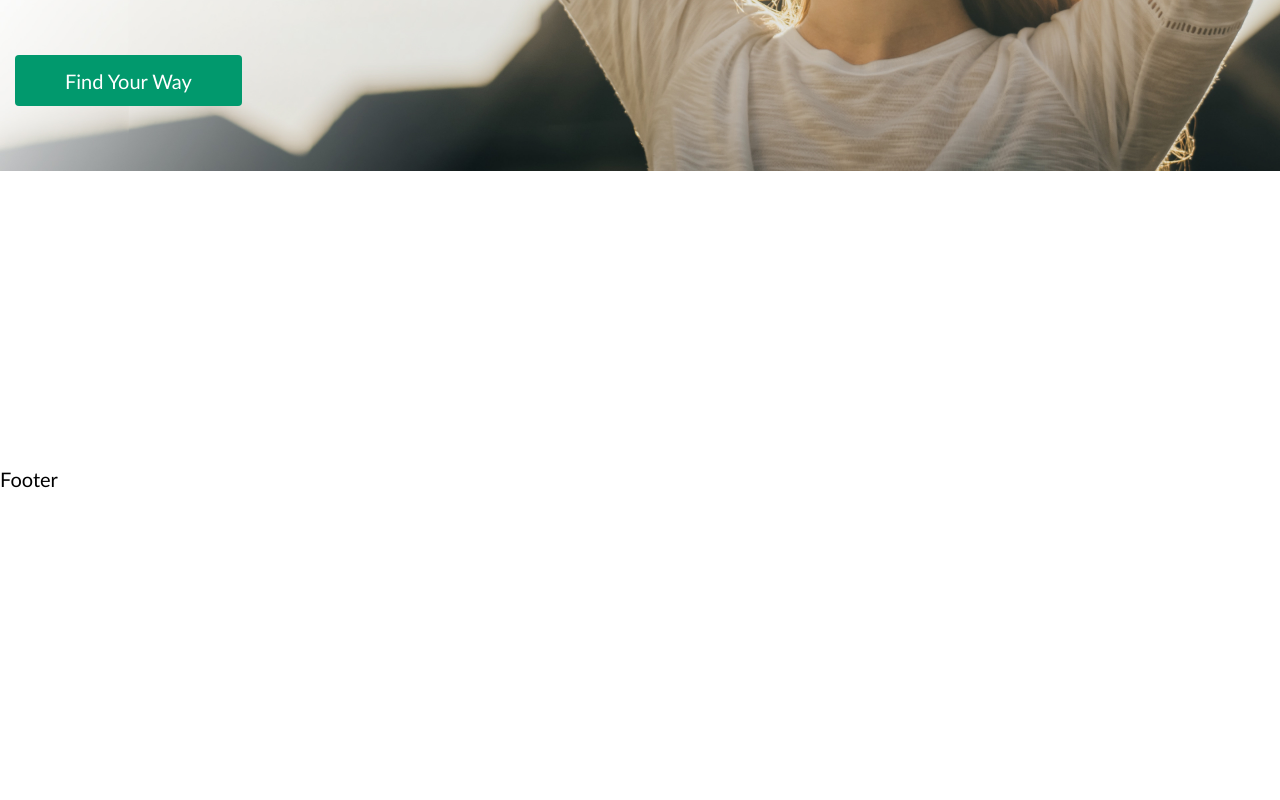
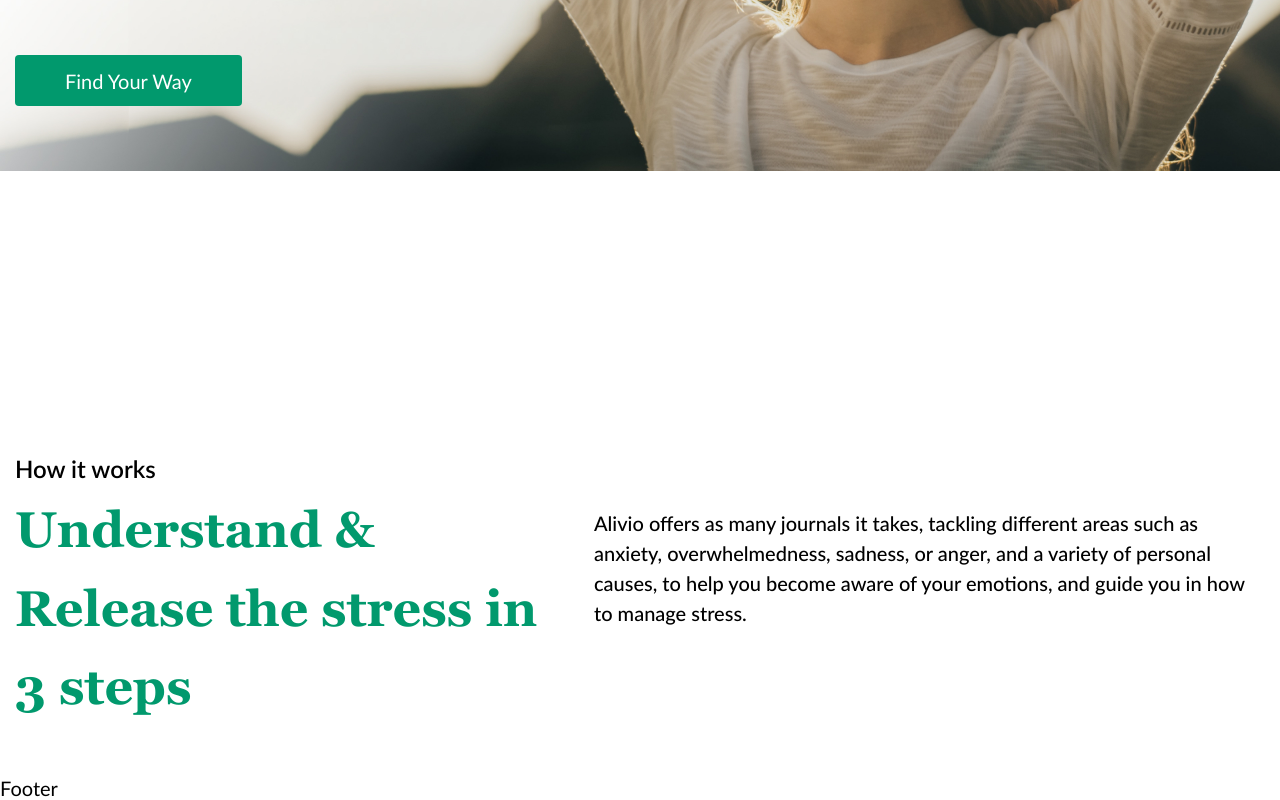
Before and after one commit to dudkinsa/react-alivio-landing-page, a React (Create React App) app: page / in a window 1280 px wide. Shown: the part 512-1312 px from the top of the page. Before the commit the page ends 1003 px from the top, so only its background shows below. Built offline with nearby package versions, Linux system fonts and the light colour scheme.

Commit message:
create "How it works"

```diff
--- a/src/App.js
+++ b/src/App.js
@@ -9,22 +9,22 @@ import Solution from './Pages/Solution/Solution';
 import Community from './Pages/Community/Community';
 import Pricing from './Pages/Pricing/Pricing';
 import Auth from './Pages/Auth/Auth';
+import HowItWorks from './Layout/HowItWorks/HowItWorks';
 
 function App() {
   return (
     <div className="App">
       <Router>
         <Header />
-
         <Routes>
           <Route path="/" element={<Home />} />
-          <Route path="/why-alivio" element= {<WhyAlivio />} />
-          <Route path="/solution" element= {<Solution />} />
-          <Route path="/community" element= {<Community />} />
-          <Route path="/pricing" element= {<Pricing />} />
-          <Route path="/authorization" element= {<Auth />} />
-
+          <Route path="/why-alivio" element={<WhyAlivio />} />
+          <Route path="/solution" element={<Solution />} />
+          <Route path="/community" element={<Community />} />
+          <Route path="/pricing" element={<Pricing />} />
+          <Route path="/authorization" element={<Auth />} />
         </Routes>
+        <HowItWorks />
         <Footer />
       </Router>
     </div>
--- a/src/App.scss
+++ b/src/App.scss
@@ -33,6 +33,8 @@
     /* Home */
     --title-color: var(--green);
     --home-text: var(--gray);
+
+    --title-color: var(--green);
 }
 
 body,html{
--- /dev/null
+++ b/src/Layout/HowItWorks/HowItWorks.jsx
@@ -0,0 +1,31 @@
+import React from 'react';
+import './howItWorks.scss';
+
+const HowItWorks = () => {
+  return (
+    <div className="how-it-works">
+      <div className="container">
+        <div className="how-it-works__header">
+          <div className="how-it-works__header-head">
+            <h2 className="how-it-works__header-title">How it works</h2>
+            <h3 className="how-it-works__header-subtitle">
+              Understand & Release the stress in 3 steps
+            </h3>
+          </div>
+
+          <div className="how-it-works__header-content">
+            <p>
+              Alivio offers as many journals it takes, tackling different areas
+              such as anxiety, overwhelmedness, sadness, or anger, and a variety
+              of personal causes, to help you become aware of your emotions, and
+              guide you in how to manage stress.
+            </p>
+          </div>
+        </div>
+        <div className="how-it-works__steps"></div>
+      </div>
+    </div>
+  );
+};
+
+export default HowItWorks;
--- /dev/null
+++ b/src/Layout/HowItWorks/howItWorks.scss
@@ -0,0 +1,38 @@
+.how-it-works {
+  padding-top: 169px;
+  padding-bottom: 51px;
+
+  &__header {
+    display: flex;
+    justify-content: space-between;
+  }
+  &__header-head{
+    max-width: 584px;
+    margin-right: 30px;
+  }
+
+  &__header-title {
+    margin-bottom: 3px;
+    font-weight: 600;
+    font-size: 24px;
+    line-height: 157%;
+  }
+
+  &__header-subtitle {
+    font-weight: 700;
+    font-size: 50px;
+    line-height: 157%;
+    font-family: Georgia, serif;
+    color: var(--title-color);
+  }
+
+  &__header-content {
+    padding-top: 58px;
+    max-width: 671px;
+    line-height: 150%;
+    font-weight: 500;
+  }
+
+  &__steps {
+  }
+}
--- a/src/Pages/Home/Home.jsx
+++ b/src/Pages/Home/Home.jsx
@@ -1,6 +1,6 @@
 import React from 'react';
 import '../Home/home.scss';
-import homeBg from '../../assets/img/home-bg.jpg'
+import homeBg from '../../assets/img/home-bg.jpg';
 
 const Home = () => {
   return (
@@ -16,12 +16,14 @@ const Home = () => {
             </p>
           </div>
           <div className="home__btn">
-            <a className='btn btn-big' href="#!">Find Your Way</a>
+            <a className="btn btn-big" href="#!">
+              Find Your Way
+            </a>
           </div>
         </div>
-      </div>
-      <div className="home__img-big">
-        <img src= {homeBg} alt="Girl" />
+        <div className="home__img-big">
+          <img src={homeBg} alt="Girl" />
+        </div>
       </div>
     </div>
   );
--- a/src/Pages/Home/home.scss
+++ b/src/Pages/Home/home.scss
@@ -1,6 +1,6 @@
 .home {
   padding: 175px 0;
-  min-height: 895px;
+  max-height: 895px;
   position: relative;
 
   &__content {
```
